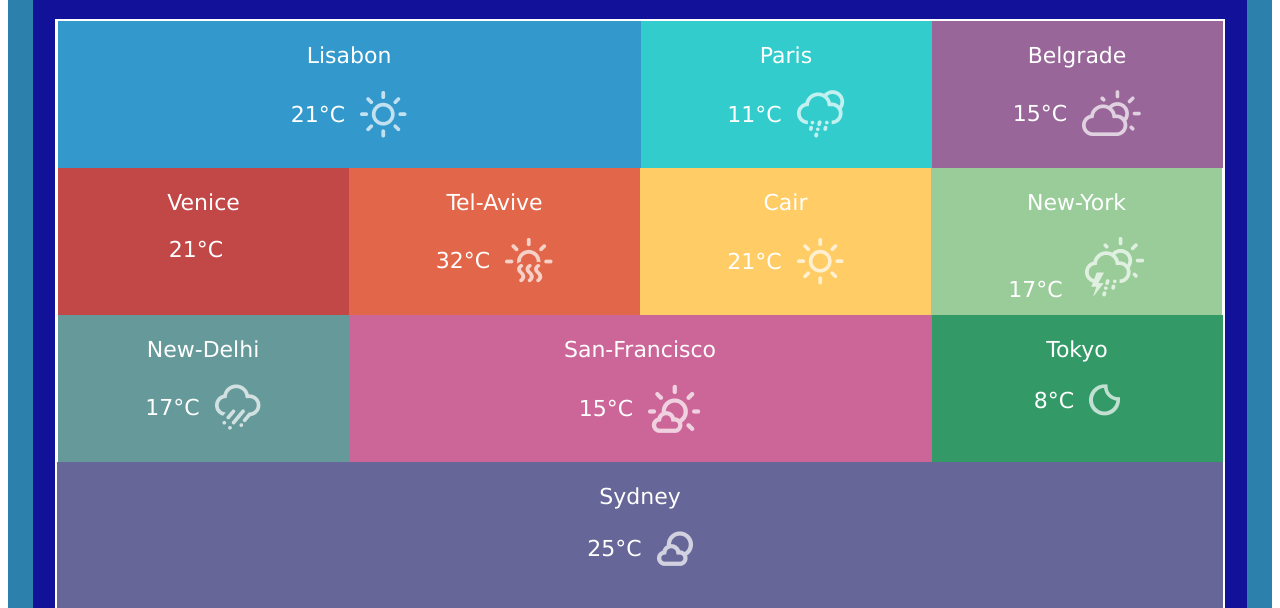
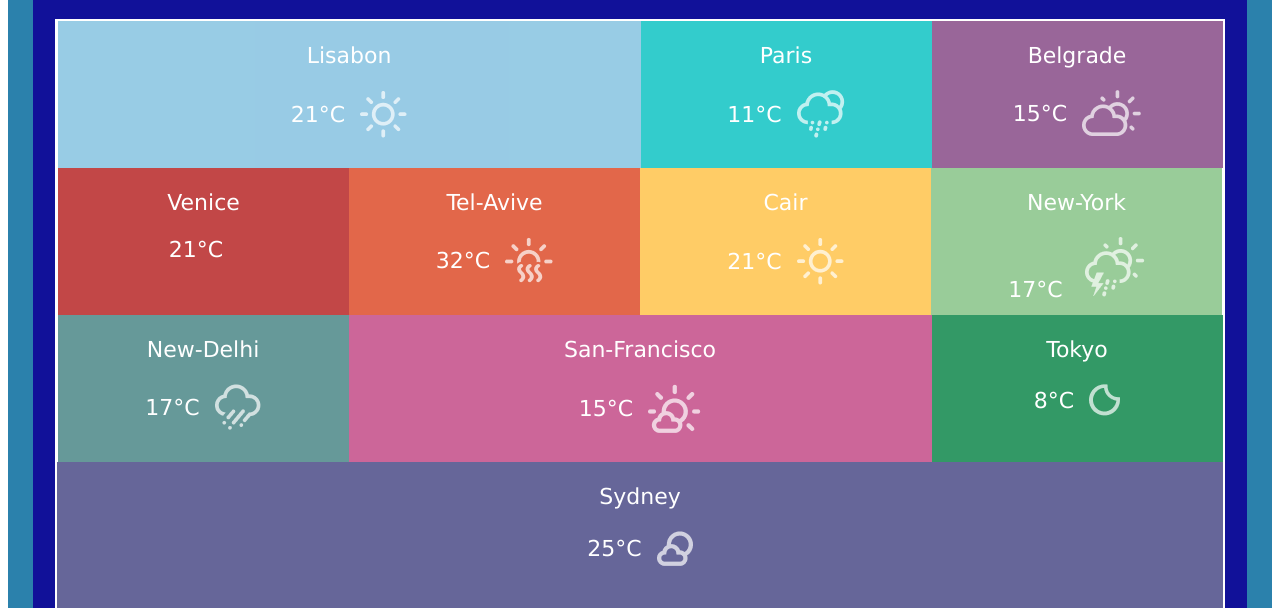
Before and after one commit to anaochkur/lesson9, a plain HTML site: page index.html in a window 1280 px wide. In both pictures the pointer is over the item 349 px from the left and 266 px from the top of the page. Shown: the part 172-780 px from the top of the page. Drawn offline with Linux system fonts and the light colour scheme.

Commit message:
added opacity and changed cursor

```diff
--- a/style.css
+++ b/style.css
@@ -41,6 +41,7 @@ ul{
     margin-bottom: auto;
  border: 2px solid #ffff;
 }
+
 .footer{
     margin-right: 400px;
 }
@@ -102,3 +103,7 @@ img{
 #sydney{
     background: #666699;
 }
+ul>li:hover{
+    opacity: 0.5;
+    cursor: pointer;
+}
```
